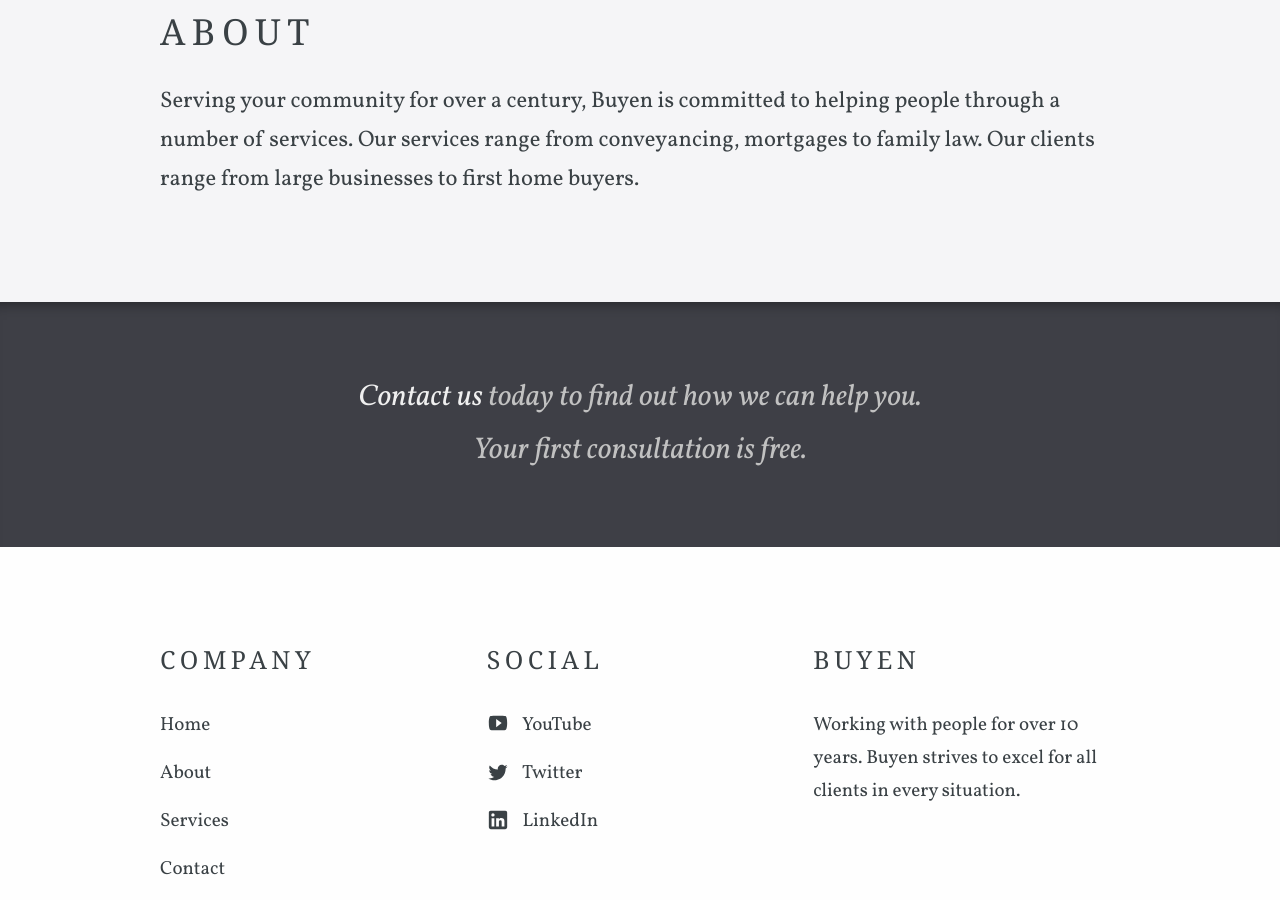
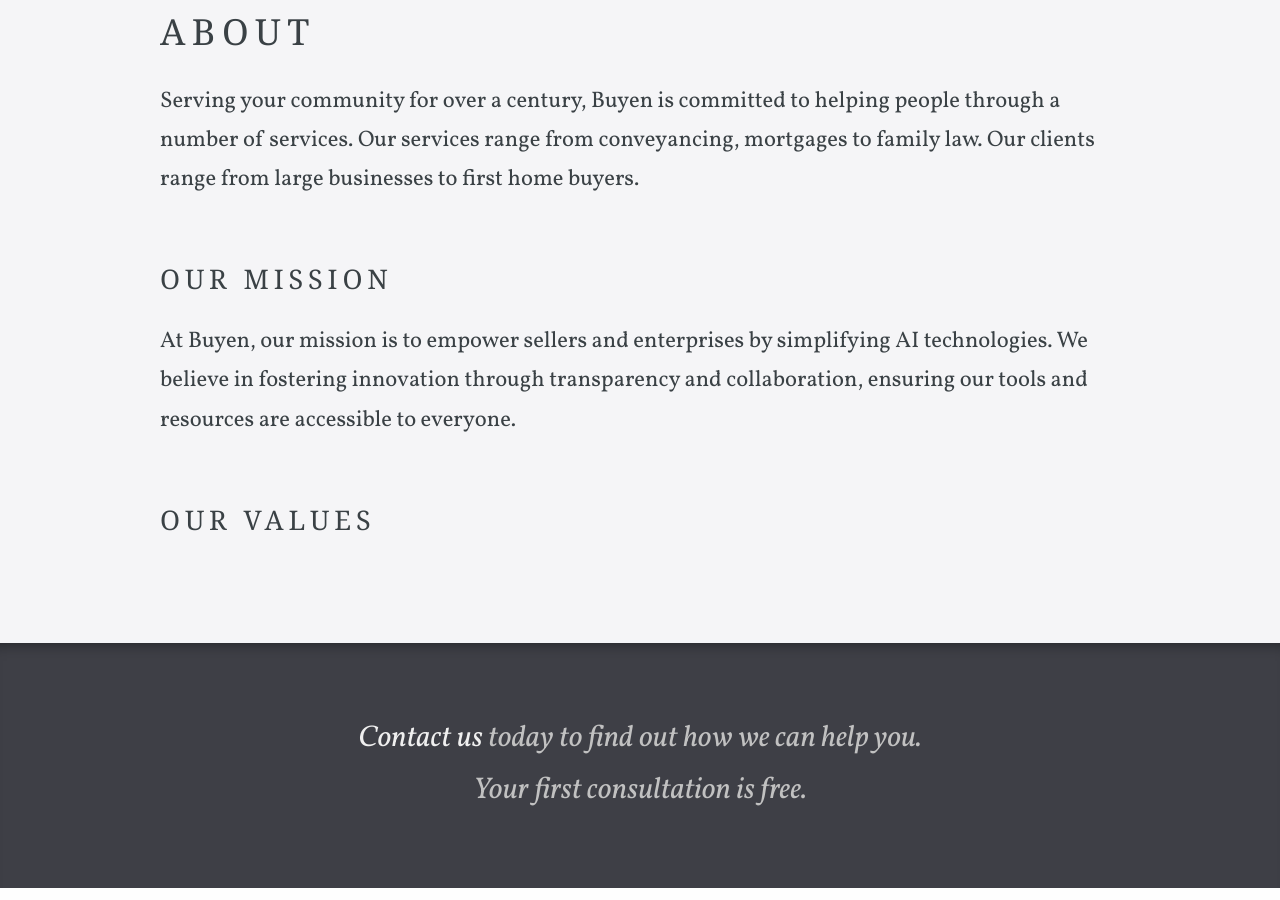
Before and after one commit to buyenworld/buyenworld.github.io, a Jekyll site: the page built from about.html, in a window 1280 px wide and 900 px high, scrolled down 495 px. Built offline with Jekyll 4.4.1, drawn with Linux system fonts in a browser that asks for light colours; some web fonts are replaced.

Commit message:
Update about

```diff
--- a/about.html
+++ b/about.html
@@ -11,6 +11,18 @@
 	<p>
 		Serving your community for over a century, Buyen is committed to helping people through a number of services.
 		Our services range from conveyancing, mortgages to family law. Our clients range from large businesses to first home buyers.
+	</p>
+
+
+	<h3>Our mission</h3>
+	<p>
+		At Buyen, our mission is to empower sellers and enterprises by simplifying AI technologies. We believe in fostering innovation through transparency and collaboration, ensuring our tools and resources are accessible to everyone.
+	</p>
+
+
+	<h3>Our Values</h3>
+	<p>
+
 	</p>
 
 	<!--<p>Meet the members of our capable team:</p>-->
```
